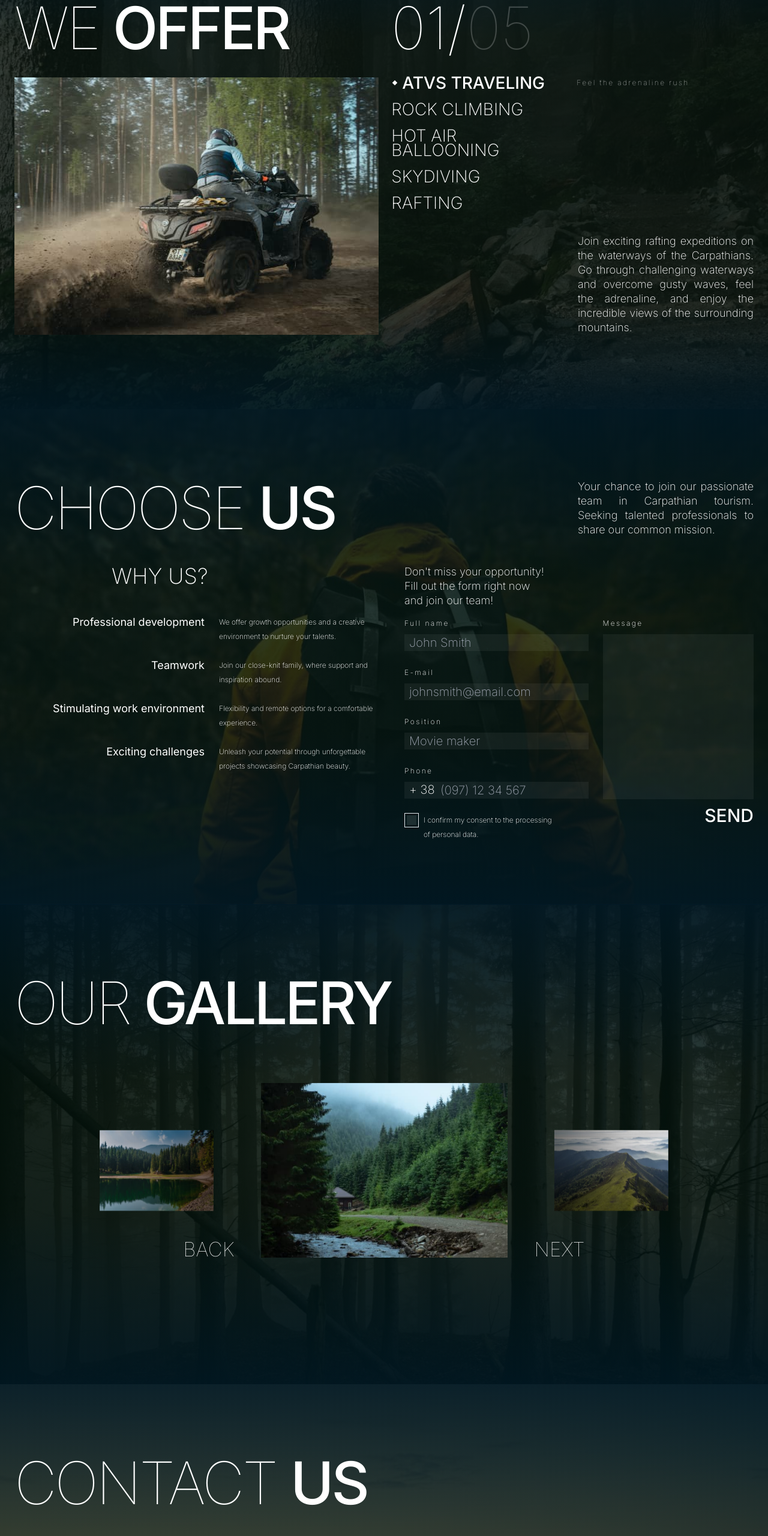
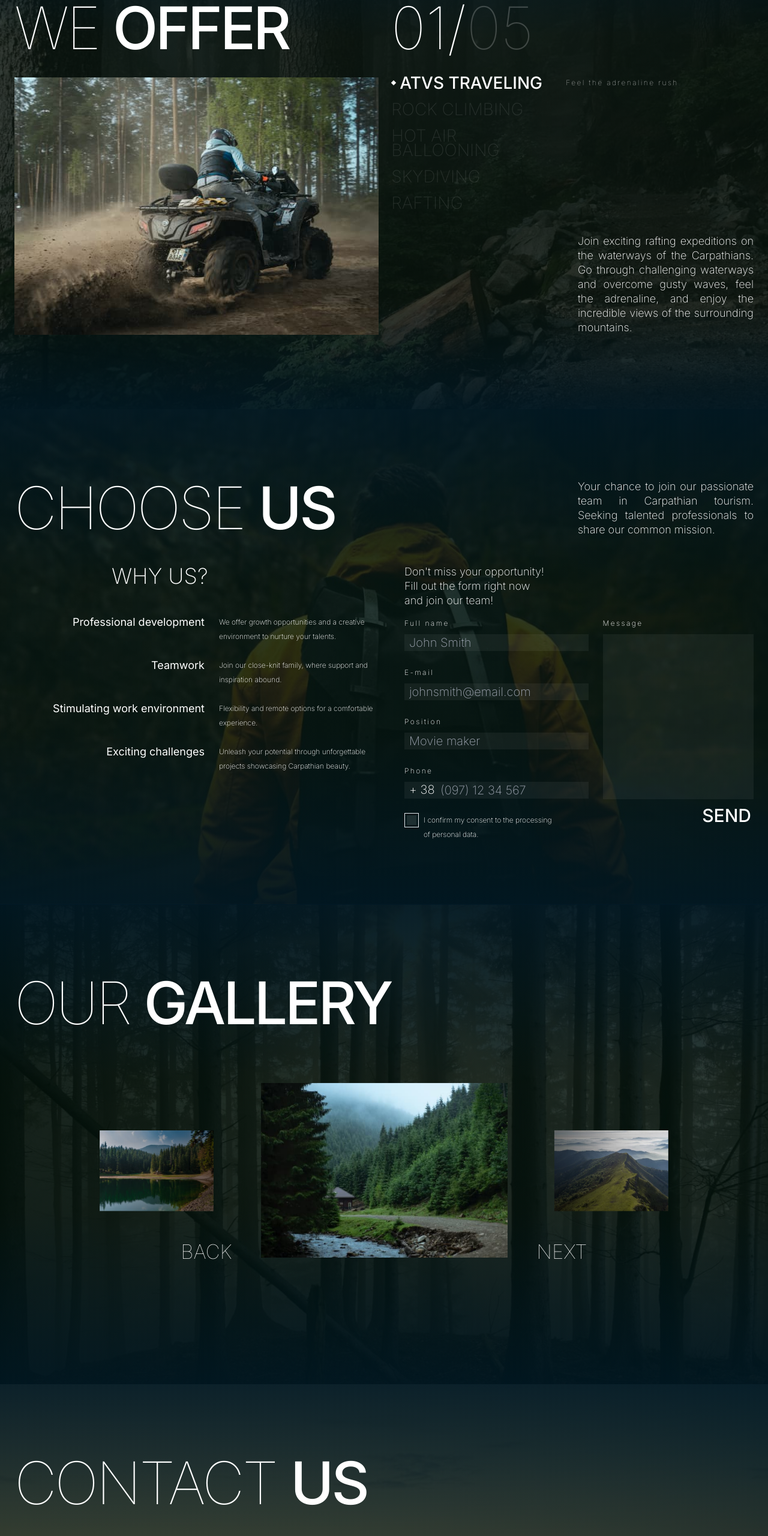
Before and after one commit to mariia-kovalova/carp-travel, a Next.js app: page / in a window 1280 px wide. Shown: the part 1746-4306 px from the top of the page at 60% size. Built offline with nearby package versions, Linux system fonts and the light colour scheme; a web font is replaced by a local one.

Commit message:
clickable elements hover focus

```diff
--- a/components/Contact/components/ContactDescription.tsx
+++ b/components/Contact/components/ContactDescription.tsx
@@ -11,8 +11,12 @@ const ContactDescription = () => {
             className="text-[14px] leading-[24px] flex flex-col
                     tablet:text-[16px] desktop:text-[18px]"
           >
-            <a href="tel:+380981234567">+38 (098) 12 34 567</a>
-            <a href="tel:+380731234567">+38 (073) 12 34 567</a>
+            <a className="contact-link" href="tel:+380981234567">
+              +38 (098) 12 34 567
+            </a>
+            <a className="contact-link" href="tel:+380731234567">
+              +38 (073) 12 34 567
+            </a>
           </div>
           <p className="w-[81px] text-[12px] font-extralight leading-[20px] desktop:leading-[24px]">
             Phone number
@@ -21,7 +25,7 @@ const ContactDescription = () => {
         <div className="flex gap-[20px] justify-end">
           <a
             href="mailto:support@carptravel.com"
-            className="text-[14px] leading-[24px] tablet:text-[16px] default:text-[18px]"
+            className="contact-link text-[14px] leading-[24px] tablet:text-[16px] default:text-[18px]"
           >
             support@carptravel.com
           </a>
@@ -38,16 +42,36 @@ const ContactDescription = () => {
           className="text-[14px] leading-[24px] flex flex-col w-[81px]
                     tablet:text-[16px] default:text-[18px]"
         >
-          <a href="" target="_blank" rel="noreferrer noopener nofollow">
+          <a
+            className="contact-link"
+            href=""
+            target="_blank"
+            rel="noreferrer noopener nofollow"
+          >
             facebook
           </a>
-          <a href="" target="_blank" rel="noreferrer noopener nofollow">
+          <a
+            className="contact-link"
+            href=""
+            target="_blank"
+            rel="noreferrer noopener nofollow"
+          >
             instagram
           </a>
-          <a href="" target="_blank" rel="noreferrer noopener nofollow">
+          <a
+            className="contact-link"
+            href=""
+            target="_blank"
+            rel="noreferrer noopener nofollow"
+          >
             youtube
           </a>
-          <a href="" target="_blank" rel="noreferrer noopener nofollow">
+          <a
+            className="contact-link"
+            href=""
+            target="_blank"
+            rel="noreferrer noopener nofollow"
+          >
             tiktok
           </a>
         </div>
--- a/components/Gallery/components/SwiperNavButtons.tsx
+++ b/components/Gallery/components/SwiperNavButtons.tsx
@@ -12,13 +12,19 @@ export const SwiperNavButtons = () => {
                 desktop:gap-[500px] desktop:mt-[-38px]"
     >
       <button
-        className="text-[25px] font-thin uppercase desktop:text-[33px]"
+        className="text-[25px] font-thin uppercase p-[4px] transition-colors
+                 hover:bg-transparent-white-dark
+                 focus:bg-transparent-white-dark
+                  desktop:text-[33px]"
         onClick={() => swiper.slidePrev()}
       >
         back
       </button>
       <button
-        className="text-[25px] font-thin uppercase desktop:text-[33px]"
+        className="text-[25px] font-thin uppercase p-[4px] transition-colors
+                 hover:bg-transparent-white-dark
+                 focus:bg-transparent-white-dark
+                  desktop:text-[33px]"
         onClick={() => swiper.slideNext()}
       >
         next
--- a/components/Header/components/NavBar.tsx
+++ b/components/Header/components/NavBar.tsx
@@ -28,7 +28,7 @@ const NavBar = () => {
               onClick={handleScroll}
               className="p-[4px] transition-colors
                         hover:bg-transparent-white-dark
-                        focus:bg-transparent-white-dark "
+                        focus:bg-transparent-white-dark"
             >
               {title}
             </Link>
--- a/components/Services/Services.tsx
+++ b/components/Services/Services.tsx
@@ -22,15 +22,15 @@ const Services = () => {
     clickable: true,
     renderBullet: (index: number, className: string) => {
       return ReactDOMServer.renderToStaticMarkup(
-        <div
-          className={`${className}
-         text-[20px] font-extralight leading-[17px]
-         tablet:text-[22px] tablet:leading-[18px]
-         desktop:flex gap-[53px] desktop:text-[28px] desktop:leading-[24px]`}
-        >
-          <p className="uppercase transition-all w-[170px] tablet:w-[220px] desktop:w-[238px]">
+        <div className={className}>
+          <button
+            className="w-[170px] text-[20px] font-extralight leading-[17px] text-left uppercase opacity-50
+                      transition-all hover:opacity-100 hover:translate-x-[14px] focus:opacity-100 focus:translate-x-[14px]
+                      tablet:w-[220px] tablet:text-[22px] tablet:leading-[18px]
+                      desktop:w-[238px] desktop:text-[28px] desktop:leading-[24px]"
+          >
             {slides[index].alt}
-          </p>
+          </button>
           <p
             className="call transition-opacity max-desktop:hidden font-thin
                         text-[12px] leading-[24px] tracking-[2.4px]"
--- a/components/ui-forms/SubmitBtn.tsx
+++ b/components/ui-forms/SubmitBtn.tsx
@@ -2,7 +2,9 @@ const SubmitBtn = () => {
   return (
     <button
       type="submit"
-      className="block ml-auto uppercase text-[30px] font-medium"
+      className="block ml-auto uppercase text-[30px] font-medium px-[4px] transition-colors
+               hover:bg-transparent-white-light-accent
+               focus:bg-transparent-white-light-accent"
     >
       send
     </button>
--- a/styles/contact.css
+++ b/styles/contact.css
@@ -30,6 +30,28 @@
   background: linear-gradient(180deg, rgba(0, 37, 49, 0) 0%, #001826 100%);
 }
 
+.contact-link {
+  position: relative;
+  overflow: hidden;
+}
+
+.contact-link::before {
+  content: '';
+  position: absolute;
+  bottom: 0;
+  transform: translateX(100%);
+
+  height: 1px;
+  width: 100%;
+
+  background-color: #ffffff;
+  transition: transform 200ms var(--cubic);
+}
+
+.contact-link:hover.contact-link::before {
+  transform: translateX(0%);
+}
+
 @media (min-device-pixel-ratio: 2),
   (-webkit-min-device-pixel-ratio: 2),
   (min-resolution: 192dpi),
--- a/styles/forms.css
+++ b/styles/forms.css
@@ -9,6 +9,7 @@ input::placeholder {
 }
 
 .checkbox-indicator {
+  cursor: pointer;
   position: relative;
 }
 
@@ -23,10 +24,35 @@ input::placeholder {
   height: 14px;
 
   background-color: rgba(255, 255, 255, 0.1);
+
+  transition: background-color 150ms var(--cubic);
 }
 
 .career-checkbox:checked + .checkbox-indicator::before {
   background-color: #ffffff;
+}
+
+.checkbox-indicator::after {
+  content: '';
+  position: absolute;
+  top: 50%;
+  left: 50%;
+  transform: translate(-50%, -50%);
+
+  width: 32px;
+  height: 32px;
+
+  background-color: transparent;
+
+  transition: background-color 150ms var(--cubic);
+}
+
+.career-checkbox:hover + .checkbox-indicator::after {
+  background-color: rgba(255, 255, 255, 0.05);
+}
+
+.career-checkbox:focus + .checkbox-indicator::after {
+  background-color: rgba(255, 255, 255, 0.05);
 }
 
 @media screen and (min-width: 1280px) {
@@ -42,4 +68,9 @@ input::placeholder {
     width: 16px;
     height: 16px;
   }
+
+  .checkbox-indicator::after {
+    width: 34px;
+    height: 34px;
+  }
 }
--- a/styles/globals.css
+++ b/styles/globals.css
@@ -17,6 +17,10 @@
   }
 }
 
+:root {
+  --cubic: cubic-bezier(0.4, 0, 0.2, 1);
+}
+
 .visually-hidden {
   position: absolute;
   width: 1px;
--- a/styles/swiper.css
+++ b/styles/swiper.css
@@ -1,5 +1,3 @@
-/* pagination */
-
 .swiper-pagination-bullets {
   display: flex !important;
   flex-direction: column !important;
@@ -14,6 +12,8 @@
 
 .swiper-pagination-bullet {
   display: flex !important;
+
+  gap: 53px;
   margin: 0 !important;
 
   width: fit-content !important;
@@ -21,16 +21,32 @@
 
   border-radius: 0% !important;
   background: transparent !important;
-  opacity: 1 !important;
 }
 
-.swiper-pagination-bullet-active {
+.swiper-pagination-bullet-active button {
   position: relative;
-  padding-left: 18px;
-
-  font-weight: 500;
+  transform: translateX(14px);
 
   background: transparent !important;
+  font-weight: 500;
+  opacity: 1 !important;
+
+  transition: all 150ms var(--cubic);
+}
+
+.swiper-pagination-bullet-active button::before {
+  content: '';
+
+  position: absolute;
+  top: 50%;
+  left: -13px;
+  transform: translateY(-50%) rotate(45deg);
+
+  display: block;
+  width: 6px;
+  height: 6px;
+
+  background-color: white;
 }
 
 .swiper-pagination-bullet .call {
@@ -39,21 +55,6 @@
 
 .swiper-pagination-bullet-active .call {
   opacity: 1;
-}
-
-.swiper-pagination-bullet-active::before {
-  content: '';
-
-  position: absolute;
-  top: 50%;
-  left: 3px;
-  transform: translateY(-50%) rotate(45deg);
-
-  display: block;
-  width: 6px;
-  height: 6px;
-
-  background-color: white;
 }
 
 @media screen and (min-width: 768px) {
```
